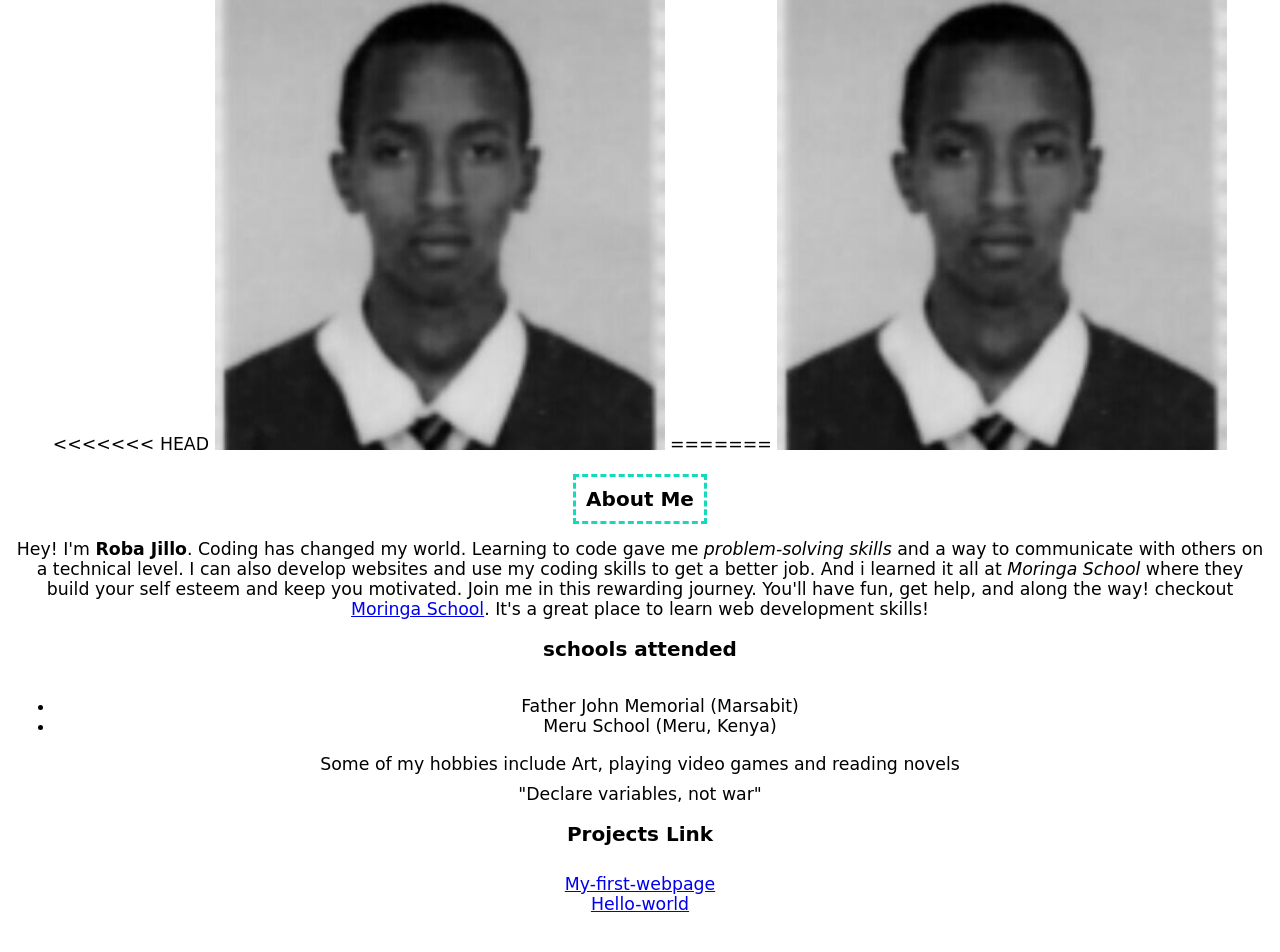
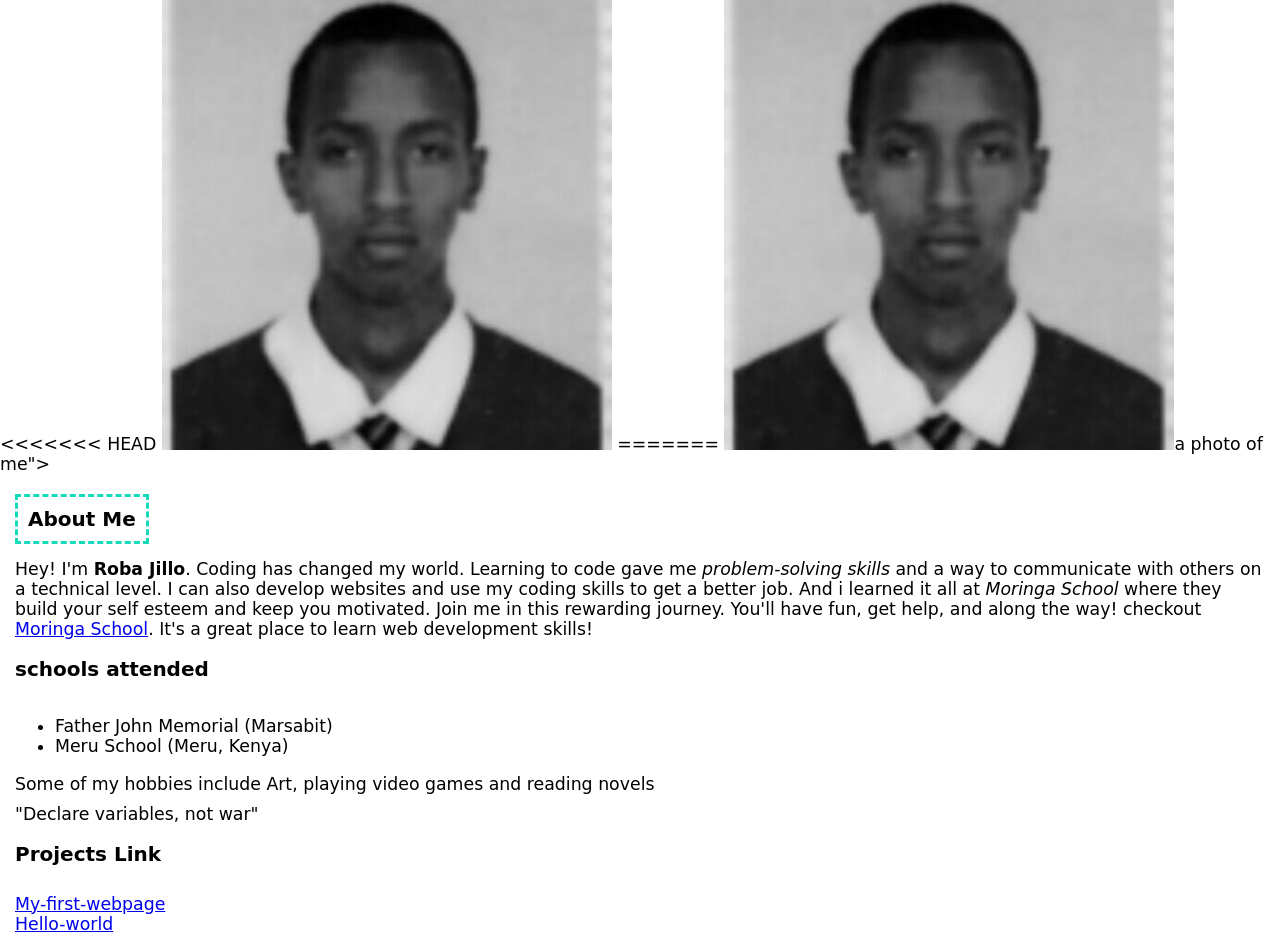
Before and after one commit to robajillo/my-portfolio, a plain HTML site: page index.html in a window 1280 px wide. Drawn offline with Linux system fonts and the light colour scheme.

Commit message:
made changes to css and index files

```diff
--- a/css/styles.css
+++ b/css/styles.css
@@ -8,7 +8,7 @@ font-size: 13pt;
 background-color: #00FFFF
 padding: 10px;
 margin: 0;
-text-align: center;
+
 }
 h1 {
   font-size: 15pt;
--- a/index.html
+++ b/index.html
@@ -17,7 +17,7 @@
 <<<<<<< HEAD
 <img src="/images/roba.jpeg"height="450px" width="450px" "border=6px"alt="a photo of me">
 =======
-<img src="images/roba.jpeg"height="450px" width="450px" "border=6px"alt="a photo of me">
+<img src="images/roba.jpeg"height="450px" width="450px" "border=6px"alt=">a photo of me">
 
 
 <div class="section">
```
